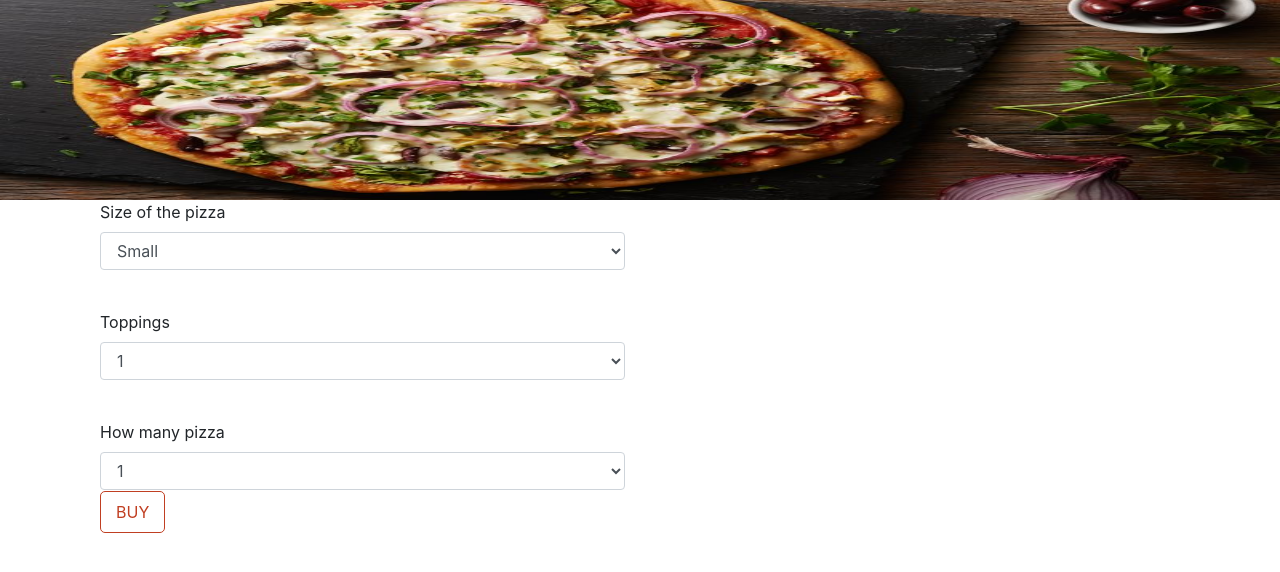
After one commit to Gulsher6862/pizzapizzeria, a PHP site: page /detail-pizza.html in a window 1280 px wide. The commit adds this page. Shown: the top 572 px of the page. Run offline with PHP 8.4, Linux system fonts and the light colour scheme.

Commit message:
Added detail

```diff
--- /dev/null
+++ b/Project/detail-pizza.html
@@ -0,0 +1,70 @@
+<!DOCTYPE html>
+<html lang="en">
+<head>
+  <title>landing</title>
+  <meta charset="utf-8">
+  <meta name="viewport" content="width=device-width, initial-scale=1">
+  <link rel="stylesheet" href="https://maxcdn.bootstrapcdn.com/bootstrap/4.3.1/css/bootstrap.min.css">
+  <script src="https://ajax.googleapis.com/ajax/libs/jquery/3.4.1/jquery.min.js"></script>
+  <script src="https://cdnjs.cloudflare.com/ajax/libs/popper.js/1.14.7/umd/popper.min.js"></script>
+  <script src="https://maxcdn.bootstrapcdn.com/bootstrap/4.3.1/js/bootstrap.min.js"></script>
+  <link rel="stylesheet" href="detail-pizza">
+</head>
+<body>
+<div class="Container-fluid">
+      <div class="image">
+            <img src="jumbo-pizza.jpg" width="100%" height="200px">
+      </div>
+</div>
+<div class="container">
+  <form class="form-horizontal" action="/action_page.php">
+    <div class="form-group">
+      <label class="control-label col-lg-2" for="email">Size of the pizza</label>
+      <div class="col-sm-6">
+        <select class="form-control">
+             <option>Small</option>
+             <option>Large</option>
+             <option>Extra Large</option>
+          </select>
+      </div>
+    </div><br>
+    <div class="form-group">
+      <label class="control-label col-lg-2">Toppings</label>
+      <div class="col-sm-6">
+        <select class="form-control">
+             <option>1</option>
+             <option>2</option>
+             <option>3</option>
+          </select>
+      </div>
+      </div><br>
+    <div class="form-group">
+    <label class="control-label col-lg-2">How many pizza</label>
+      <div class="col-sm-offset-2 col-sm-6">
+
+        <select class="form-control" id="exampleFormControlSelect1" style="float:left">
+             <option>1</option>
+             <option>2</option>
+             <option>3</option>
+             <option>4</option>
+             <option>5</option>
+             <option>6</option>
+          </select>
+      </div><br><br>
+    <div class="form-group">
+      <div class="col-sm-offset-2 col-sm-10">
+        <a href="#" style="height:15px;
+	width:20px;
+	color:#c03f22;
+	border: solid 1px #c03f22;
+	padding-top:10px;
+	padding-bottom:10px;
+	padding-left:15px;
+	padding-right:15px;
+	border-radius:5px;
+	margin="30px">BUY</a>
+      </div>
+    </div>
+  </form>
+</div>
+</body>
--- a/Project/home.css
+++ b/Project/home.css
@@ -10,3 +10,9 @@
 {
 	color:#c03f22;
 }
+h5
+{
+	color:#c03f22;
+	margin-top:20px;
+	margin-bottom:20px;
+}
```
Also changed, not shown: Project/detail-pizza.css (added, +17 -0 lines), Project/home.html (+6 -6 lines), Project/jumbo-pizza.jpg (added).
